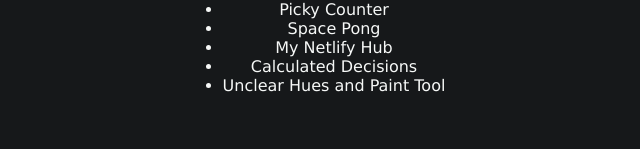
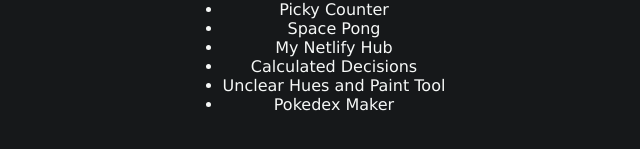
Before and after one commit to Kyle-Vincent-Bondoc/Netlify-Hub, a plain HTML site: page index.html in a window 1280 px wide. Shown: the part 167-316 px from the top of the page, without its empty margins (316-956 px from the left). Drawn offline with Linux system fonts and the light colour scheme.

Commit message:
Update index.html

```diff
--- a/index.html
+++ b/index.html
@@ -32,6 +32,7 @@
       <li><a href="https://my-netlify-hub.netlify.app/">My Netlify Hub</a></li>
       <li><a href="https://calculated-decisions.netlify.app/">Calculated Decisions</a></li>
       <li><a href="https://unclear-hues.netlify.app/">Unclear Hues and Paint Tool</a></li>
+      <li><a href="https://pdmaker.netlify.app/">Pokedex Maker</a></li>
     </ul>
   </body>
 </html>
```
